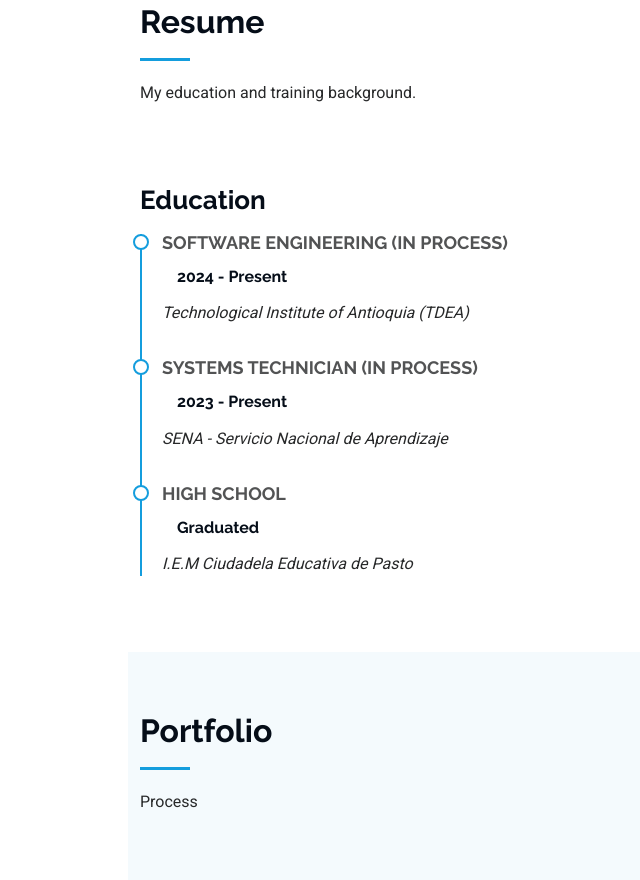
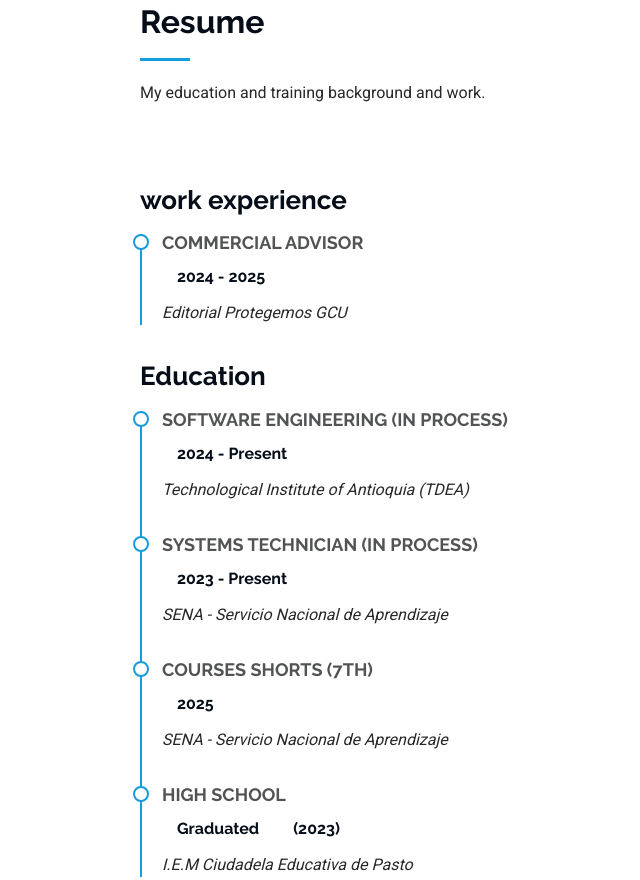
Before and after one commit to BurgosSystems/BurgosSystems.github.io, a plain HTML site: page index.html in a window 1280 px wide. Shown: the part 1987-2867 px from the top of the page, without its empty margins (172-812 px from the left). Drawn offline with Linux system fonts and the light colour scheme.

Commit message:
update index file:add progress office tools and container work experience

```diff
--- a/index.html
+++ b/index.html
@@ -116,7 +116,7 @@
           </div>
           <div class="col-lg-6">
             <div class="progress"><span class="skill">Linux Systems <i class="val">0%</i></span><div class="progress-bar-wrap"><div class="progress-bar" role="progressbar" style="width:0%"></div></div></div>
-            <div class="progress"><span class="skill">Office Tools <i class="val">0%</i></span><div class="progress-bar-wrap"><div class="progress-bar" role="progressbar" style="width:0%"></div></div></div>
+            <div class="progress"><span class="skill">Office Tools <i class="val">80%</i></span><div class="progress-bar-wrap"><div class="progress-bar" role="progressbar" style="width:80%"></div></div></div>
             <div class="progress"><span class="skill">Networking Basics <i class="val">0%</i></span><div class="progress-bar-wrap"><div class="progress-bar" role="progressbar" style="width:0%"></div></div></div>
           </div>
         </div>
@@ -126,9 +126,21 @@
     <section id="resume" class="resume section">
       <div class="container section-title" data-aos="fade-up">
         <h2>Resume</h2>
-        <p>My education and training background.</p>
+        <p>My education and training background and work.</p>
       </div>
 
+      <div class="container">
+        <div class="row">
+          <div class="col-lg-6" data-aos="fade-up" data-aos-delay="100">
+            <h3 class="resume-title">work experience</h3>
+            <div class="resume-item">
+              <h4>commercial advisor</h4>
+              <h5>2024 - 2025</h5>
+              <p><em>Editorial Protegemos GCU</em></p>
+            </div>
+          </div>
+        </div>
+      </div>
       <div class="container">
         <div class="row">
           <div class="col-lg-6" data-aos="fade-up" data-aos-delay="100">
@@ -144,8 +156,14 @@
               <p><em>SENA - Servicio Nacional de Aprendizaje</em></p>
             </div>
             <div class="resume-item">
+              <h4>courses shorts (7th)</h4>
+              <h5>2025</h5>
+              <p><em>SENA - Servicio Nacional de Aprendizaje</em></p>
+            </div>
+            <div class="resume-item">
               <h4>High School</h4>
               <h5>Graduated</h5>
+              <h5>(2023)</h5>
               <p><em>I.E.M Ciudadela Educativa de Pasto</em></p>
             </div>
           </div>
@@ -186,7 +204,7 @@
   <footer id="footer" class="footer position-relative light-background">
     <div class="container">
       <div class="copyright text-center">
-        <p>© <span>Copyright</span> <strong class="px-1 sitename">My Portfolio</strong> <span>All Rights Reserved</span></p>
+        <p>© <span>Copyright</span> <strong class="px-1 sitename">My Portfolio Edwin Burgos</strong> <span>All Rights Reserved</span></p>
       </div>
     </div>
   </footer>
```
